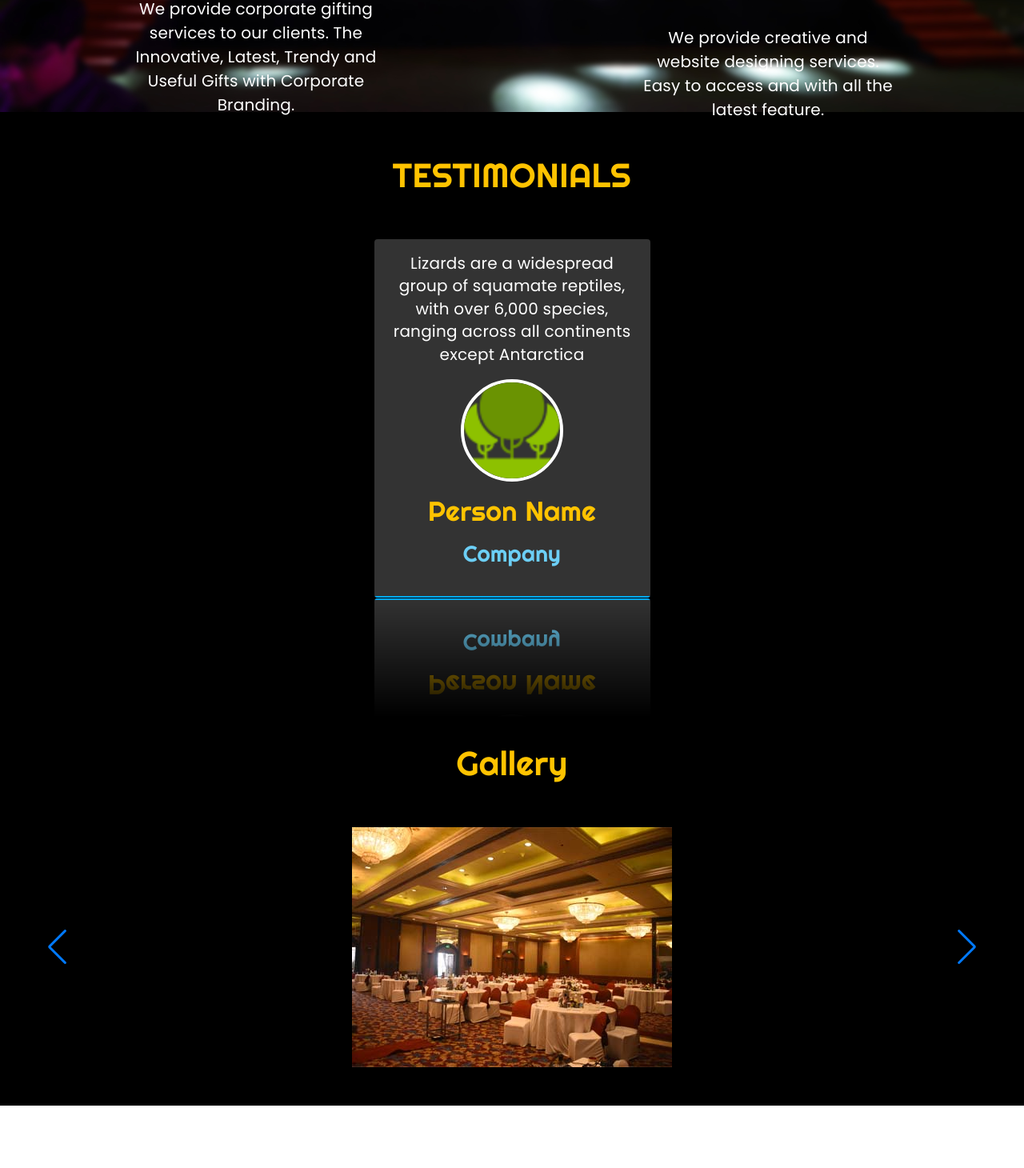
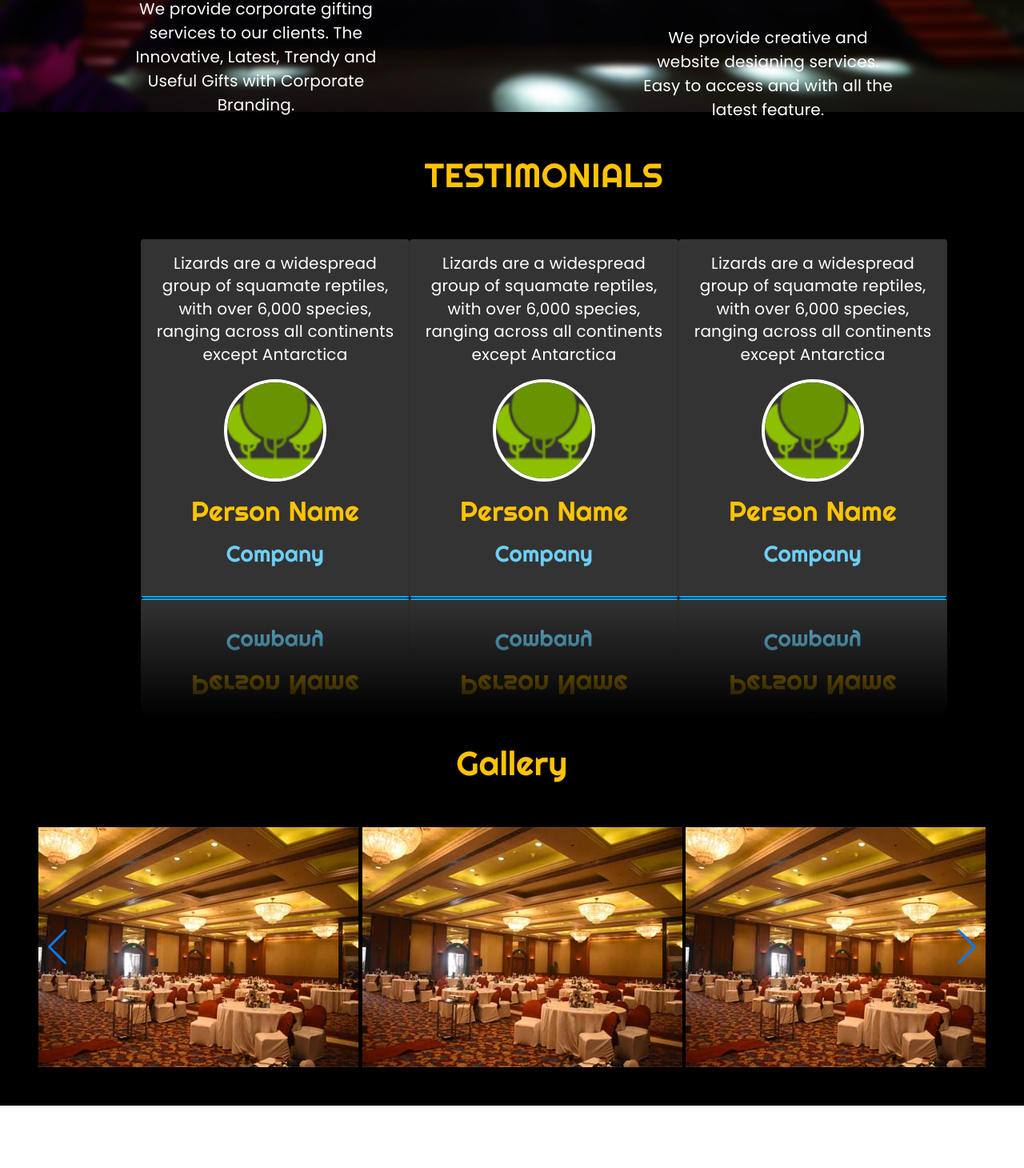
Before and after one commit to surendraSinghKamboj/Bracelet-Prod, a React (Create React App) app: page / in a window 1280 px wide. Shown: the part 3558-5018 px from the top of the page at 80% size. Built offline with nearby package versions, Linux system fonts and the light colour scheme.

Commit message:
fix minute errors

```diff
--- a/package.json
+++ b/package.json
@@ -12,6 +12,8 @@
     "@testing-library/user-event": "^13.5.0",
     "react": "^18.2.0",
     "react-dom": "^18.2.0",
+    "react-router-dom": "^6.11.0",
+    "react-router-hash-link": "^2.4.3",
     "react-scripts": "5.0.1",
     "swiper": "^9.2.3",
     "web-vitals": "^2.1.4"
--- a/src/App.js
+++ b/src/App.js
@@ -8,8 +8,10 @@ import ContactUs from "./scenes/ContactUs";
 import Testimonials from "./scenes/Testimonials";
 import ValuableClients from "./scenes/ValuableClients";
 import Gallery from "./scenes/Gallery";
+import { BrowserRouter } from "react-router-dom";
 function App() {
   return (
+    <BrowserRouter>
       <div className="app">
         <CssBaseline></CssBaseline>
         <Navbar></Navbar>
@@ -17,12 +19,13 @@ function App() {
         <AboutUs></AboutUs>
         <Services></Services>
         <Testimonials></Testimonials>
-      <Gallery></Gallery>
+        <Gallery id="Gallery"></Gallery>
         <ValuableClients></ValuableClients>
 
         <ContactUs></ContactUs>
         <Footer></Footer>
       </div>
+    </BrowserRouter>
   );
 }
 
--- a/src/components/Navbar.jsx
+++ b/src/components/Navbar.jsx
@@ -18,7 +18,7 @@ import React, { useState } from "react";
 import { Menu as MenuIcon } from "@mui/icons-material";
 import logo from "../assets/logo.png";
 import FlexBetween from "./FlexBetween";
-import Sidebar from "./Sidebar";
+import { HashLink as Link } from "react-router-hash-link";
 
 const Navbar = () => {
   const [isSidebarOpen, setIsSidebarOpen] = useState(false);
@@ -63,6 +63,7 @@ const Navbar = () => {
               sx={{ "& .MuiDrawer-paper": { backgroundColor: "black" } }}
             >
               <List>
+                <Link to="/#Gallery" smooth>
                   <ListItem>
                     <ListItemButton>
                       <ListItemIcon>
@@ -80,6 +81,7 @@ const Navbar = () => {
                       </ListItemIcon>
                     </ListItemButton>
                   </ListItem>
+                </Link>
                 <ListItem>
                   <ListItemButton>
                     <ListItemIcon>
--- a/src/components/TestimonialCard.jsx
+++ b/src/components/TestimonialCard.jsx
@@ -35,7 +35,12 @@ export default function ImgMediaCard() {
               textAlign: "center",
               color: "white",
               fontFamily: `"Poppins", "sans-serif"`,
-              fontSize: "20px",
+              fontSize: {
+                xs: "16px",
+                sm: "16px",
+                md: "18px",
+                lg: "20px",
+              },
             }}
           >
             Lizards are a widespread group of squamate reptiles, with over 6,000
--- a/src/scenes/AboutUs.jsx
+++ b/src/scenes/AboutUs.jsx
@@ -7,7 +7,10 @@ import AboutUs2Pic from "../assets/AboutUs_2.png";
 const AboutUs = () => {
   return (
     <>
-      <FlexBetween sx={{ padding: "4rem", backgroundColor: "black" }}>
+      <FlexBetween
+        sx={{ padding: "4rem", backgroundColor: "black" }}
+        id="About"
+      >
         <Box
           sx={{
             display: "flex",
@@ -27,7 +30,7 @@ const AboutUs = () => {
               md: "4rem",
               lg: "6rem",
             },
-            textAlign: { xs: "justify", sm: "justfiy", md: "left", lg: "left" },
+            textAlign: { xs: "center", sm: "center", md: "left", lg: "left" },
           }}
         >
           <Typography
@@ -122,7 +125,7 @@ const AboutUs = () => {
             color: "white ",
             gap: "2rem",
             paddingLeft: { xs: "none", sm: "none", md: "4rem", lg: "6rem" },
-            textAlign: { xs: "justify", sm: "justfiy", md: "left", lg: "left" },
+            textAlign: { xs: "center", sm: "center", md: "left", lg: "left" },
           }}
         >
           <Typography
--- a/src/scenes/Gallery.jsx
+++ b/src/scenes/Gallery.jsx
@@ -9,9 +9,11 @@ import "swiper/css/pagination";
 
 // import required modules
 import { Autoplay, Pagination, Navigation } from "swiper";
-import { Box, Typography } from "@mui/material";
+import { Box, Typography, useTheme, useMediaQuery } from "@mui/material";
 
 const Gallery = () => {
+  const theme = useTheme();
+  const isMobile = useMediaQuery(theme.breakpoints.down("md"));
   return (
     <Box sx={{ padding: "3rem 3rem", background: "black" }}>
       <Typography
@@ -36,7 +38,7 @@ const Gallery = () => {
           delay: 100000000,
           disableOnInteraction: false,
         }}
-        slidesPerView={"auto"}
+        slidesPerView={isMobile ? "1" : "3"}
         spaceBetween={30}
         modules={[Pagination, Navigation, Autoplay]}
         grabCursor={true}
--- a/src/scenes/Testimonials.jsx
+++ b/src/scenes/Testimonials.jsx
@@ -1,5 +1,5 @@
 import React from "react";
-import { Box, Typography } from "@mui/material";
+import { Box, Typography, useTheme, useMediaQuery } from "@mui/material";
 import FlexBetween from "../components/FlexBetween";
 import TestimonidalCard from "../components/TestimonialCard";
 import { Swiper, SwiperSlide } from "swiper/react";
@@ -11,8 +11,20 @@ import "swiper/css/pagination";
 import { EffectCoverflow, Pagination } from "swiper";
 
 const Testimonials = () => {
+  const theme = useTheme();
+  const isMobile = useMediaQuery(theme.breakpoints.down("md"));
   return (
-    <Box sx={{ padding: "3rem 3rem 8rem", background: "black" }}>
+    <Box
+      sx={{
+        padding: {
+          xs: "0.5rem 0.5rem 8rem",
+          sm: "0.5rem 0.5rem 8rem",
+          md: "1.5rem 1.5rem 8rem",
+          lg: "3rem 3rem 8rem 8rem",
+        },
+        background: "black",
+      }}
+    >
       <Box>
         <Typography
           sx={{
@@ -36,7 +48,7 @@ const Testimonials = () => {
           effect={"coverflow"}
           grabCursor={true}
           centeredSlides={true}
-          slidesPerView={"auto"}
+          slidesPerView={isMobile ? "1" : "3"}
           loop={true}
           coverflowEffect={{
             rotate: 50,
--- a/src/scenes/ValuableClients.jsx
+++ b/src/scenes/ValuableClients.jsx
@@ -17,12 +17,14 @@ import "swiper/css/navigation";
 
 // import required modules
 import { Autoplay, Pagination, Navigation } from "swiper";
-import { Box, Typography } from "@mui/material";
+import { Box, Typography, useTheme, useMediaQuery } from "@mui/material";
 import { styled } from "@mui/system";
 
 const ValuableClients = () => {
   const progressCircle = useRef(null);
   const progressContent = useRef(null);
+  const theme = useTheme();
+  const isMobile = useMediaQuery(theme.breakpoints.down("md"));
 
   return (
     <>
@@ -49,7 +51,7 @@ const ValuableClients = () => {
         className="clientSwiper"
         spaceBetween={30}
         centeredSlides={true}
-        slidesPerView={"4"}
+        slidesPerView={isMobile ? "auto" : "4"}
         loop={true}
         autoplay={{
           delay: 1000,
```
Also changed, not shown: src/components/Sidebar.jsx (added, +26 -0 lines), 1 other file (tests, documents, lock files or other folders). Lines whose indentation alone changed are shown as unchanged.
